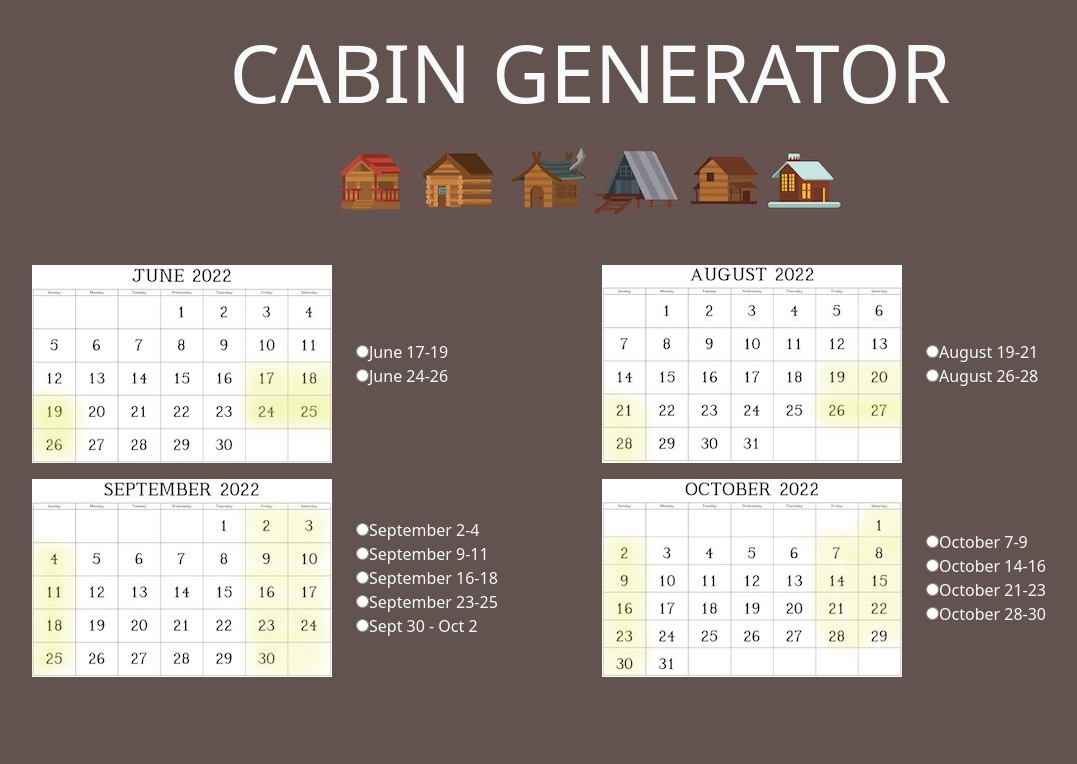
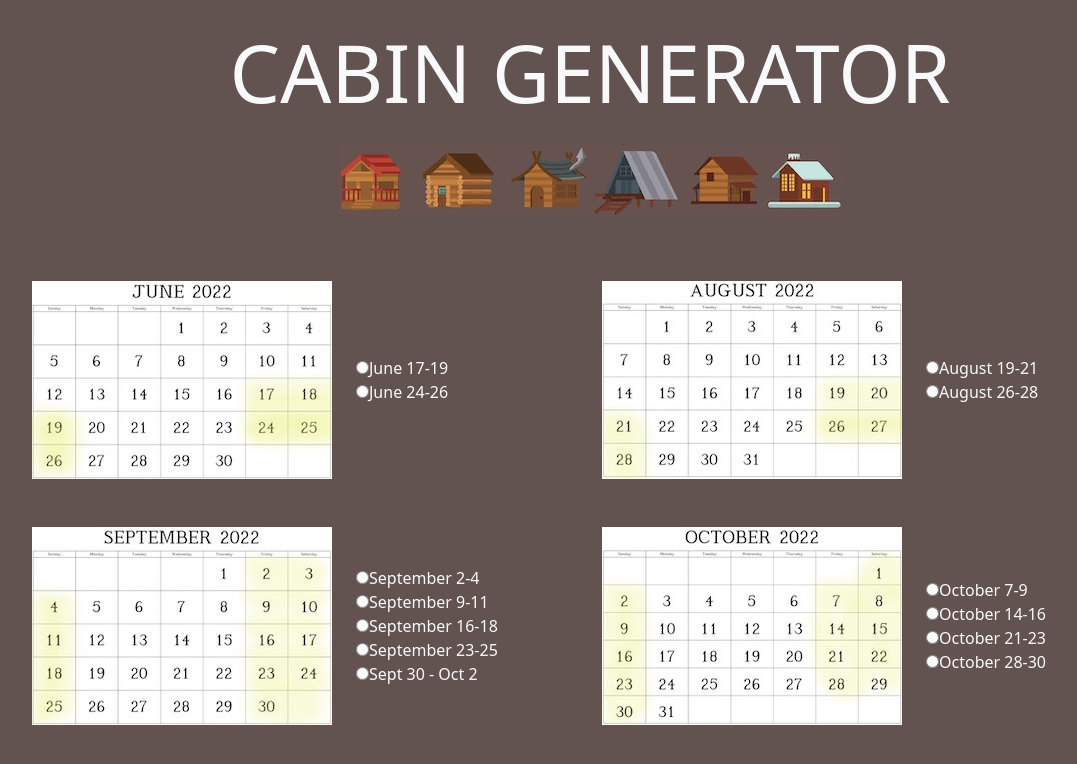
Before and after one commit to cynthem/Cabin-Generator, a React (Create React App) app: page / in a window 1280 px wide. Shown: the top 764 px of the page, without its empty margins (50-1127 px from the left). Built offline with nearby package versions, Linux system fonts and the light colour scheme.

Commit message:
Adjusted row margins

```diff
--- a/src/components/choices/weekendChoice.js
+++ b/src/components/choices/weekendChoice.js
@@ -19,7 +19,7 @@ export default function WeekendChoice({ weekend, handleWeekendChange }) {
                     <img src={cabinsIcon} alt="Row of cabins in various styles" className="mb-5 mx-auto d-block" />
                 </div>
             </div>
-            <div className="row align-items-center justify-content-center mb-3">
+            <div className="row align-items-center justify-content-center my-3">
                 <div className="col">
                     <img src={juneCalendar} alt="June calendar" />
                 </div>
@@ -69,7 +69,7 @@ export default function WeekendChoice({ weekend, handleWeekendChange }) {
                     <label htmlFor="aug26" className="text-light">August 26-28</label>
                 </div>
             </div>
-            <div className="row align-items-center justify-content-center mb-5">
+            <div className="row align-items-center justify-content-center my-5">
                 <div className="col">
                     <img src={septemberCalendar} alt="September calendar" />
                 </div>
```
